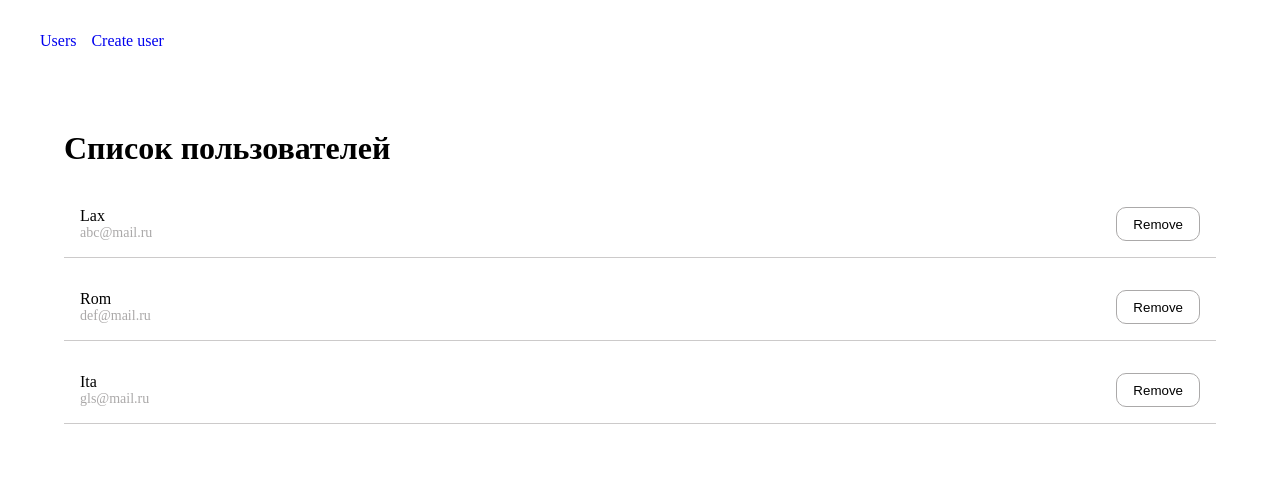
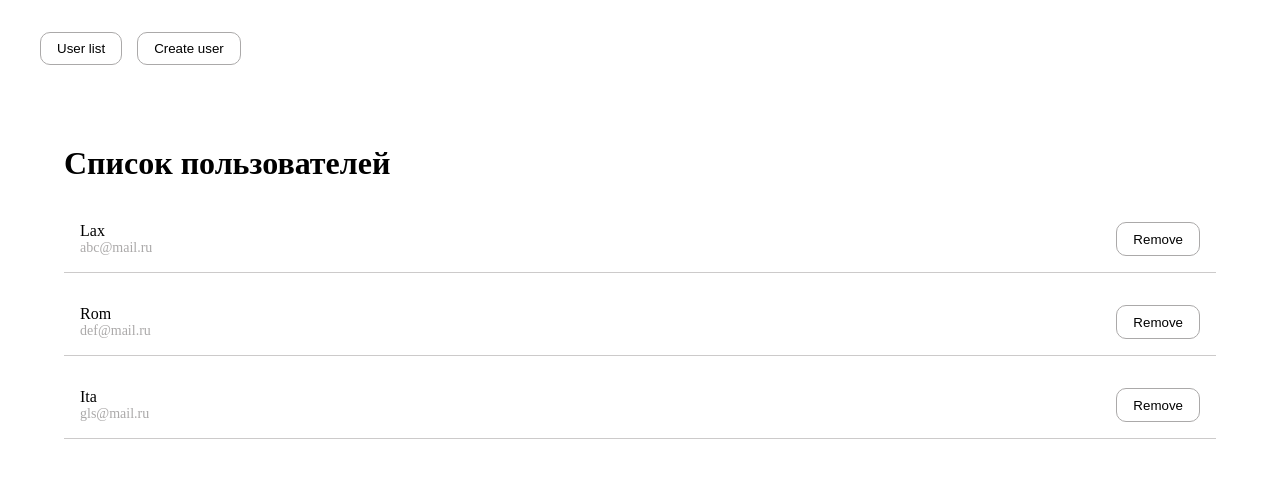
Before and after one commit to EgorGo23/go-infra-front, a React app: page /users in a window 1280 px wide. Shown: the top 478 px of the page. Built offline with nearby package versions, Linux system fonts and the light colour scheme.

Commit message:
add Button component

```diff
--- /dev/null
+++ b/src/components/Button/Button.styles.scss
@@ -0,0 +1,13 @@
+.button {
+	padding: 0.5rem 1rem;
+	background-color: white;
+	border: 1px solid #aba9a9;
+	border-radius: 10px;
+	cursor: pointer;
+	transition: all ease-in 0.1s;
+
+	&:not(:disabled):hover {
+		background-color: #aba9a9;
+		color: white;
+	}
+}
--- /dev/null
+++ b/src/components/Button/Button.tsx
@@ -0,0 +1,14 @@
+import React from 'react';
+import { ButtonHTMLAttributes, DetailedHTMLProps } from 'react';
+import './Button.styles.scss';
+
+interface ButtonProps
+  extends DetailedHTMLProps<ButtonHTMLAttributes<HTMLButtonElement>, HTMLButtonElement> {}
+
+export const Button = ({ children, ...rest }: ButtonProps): JSX.Element => {
+  return (
+    <button className="button" {...rest}>
+      {children}
+    </button>
+  );
+};
--- a/src/components/NavBar/NavBar.styles.css
+++ b/src/components/NavBar/NavBar.styles.scss
@@ -1,7 +1,3 @@
-.navbar {
-
-}
-
 .navbar__list {
     column-gap: 15px;
 }
--- a/src/components/NavBar/NavBar.tsx
+++ b/src/components/NavBar/NavBar.tsx
@@ -1,16 +1,21 @@
 import React from 'react';
 import { Link } from 'react-router-dom';
-import './NavBar.styles.css';
+import './NavBar.styles.scss';
+import { Button } from '../Button/Button';
 
 export const NavBar = () => {
   return (
-    <nav className="navbar">
+    <nav>
       <ul className="navbar__list d-inline-flex">
         <li className="navbar__item navbar-item">
-          <Link to="/users">Users</Link>
+          <Link to="/users">
+            <Button>User list</Button>
+          </Link>
         </li>
         <li className="navbar__item navbar-item">
-          <Link to="/users/create">Create user</Link>
+          <Link to="/users/create">
+            <Button>Create user</Button>
+          </Link>
         </li>
       </ul>
     </nav>
--- a/src/components/UserList/UserList.styles.scss
+++ b/src/components/UserList/UserList.styles.scss
@@ -13,7 +13,7 @@
   cursor: pointer;
 
   &:hover {
-    border-bottom: 1px solid #6787e5;
+    border-bottom: 1px solid #2c7495;
   }
 
   & > .user-item__name {
@@ -25,18 +25,4 @@
       color: #aba9a9;
     }
   }
-
-  & > .user-item__remove-btn {
-    padding: 0.5rem 1rem;
-    background-color: white;
-    border: 1px solid #aba9a9;
-    border-radius: 10px;
-    cursor: pointer;
-    transition: all ease-in 0.1s;
-
-    &:hover {
-      background-color: #aba9a9;
-      color: white;
-    }
-  }
 }
--- a/src/components/UserList/UserList.tsx
+++ b/src/components/UserList/UserList.tsx
@@ -2,6 +2,7 @@ import React from 'react';
 import { useNavigate } from 'react-router-dom';
 import { User } from '@types';
 import './UserList.styles.scss';
+import { Button } from '../Button/Button';
 
 type UserListProps = {
   users: Array<User>;
@@ -25,15 +26,13 @@ export const UserList = ({ users, onRemoveUser }: UserListProps): JSX.Element =>
     <ul className="user-list">
       {users.map((user) => {
         return (
-          <li key={user.id} onClick={() => goToUserPage(user.id)} className="user-item">
-            <div className="user-item__name user-item-name">
+          <li key={user.id} className="user-item">
+            <div className="user-item__name user-item-name" onClick={() => goToUserPage(user.id)}>
               <span className="user-item-name__name">{user.name}</span>
               <span className="user-item-name__email subtitle">{user.email}</span>
             </div>
 
-            <button className="user-item__remove-btn" onClick={handleRemoveUser}>
-              Remove
-            </button>
+            <Button onClick={handleRemoveUser}>Remove</Button>
           </li>
         );
       })}
--- a/src/components/index.ts
+++ b/src/components/index.ts
@@ -2,3 +2,4 @@ export { NavBar } from './NavBar/NavBar';
 export { MainLayout } from './MainLayout/MainLayout';
 export { UserList } from './UserList/UserList';
 export { UserForm } from './UserForm/UserForm';
+export { Button } from './Button/Button';
```
